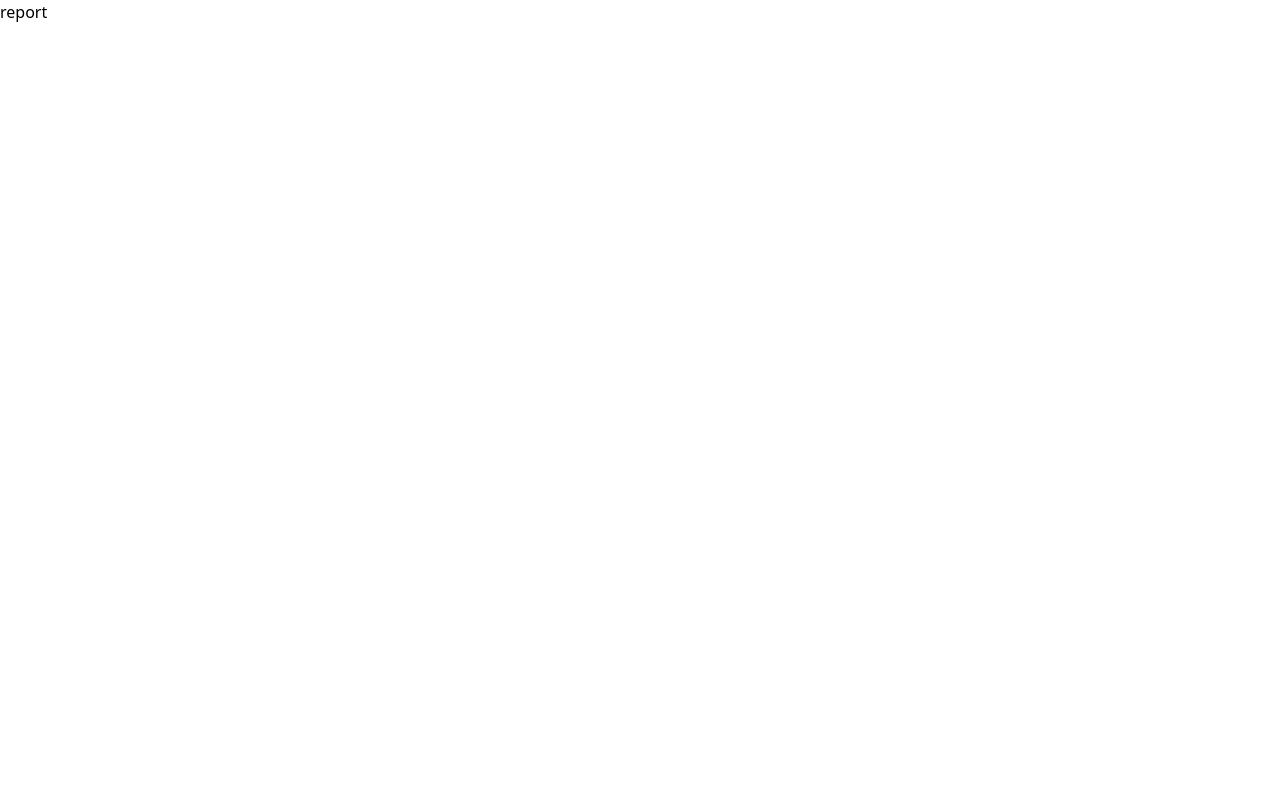
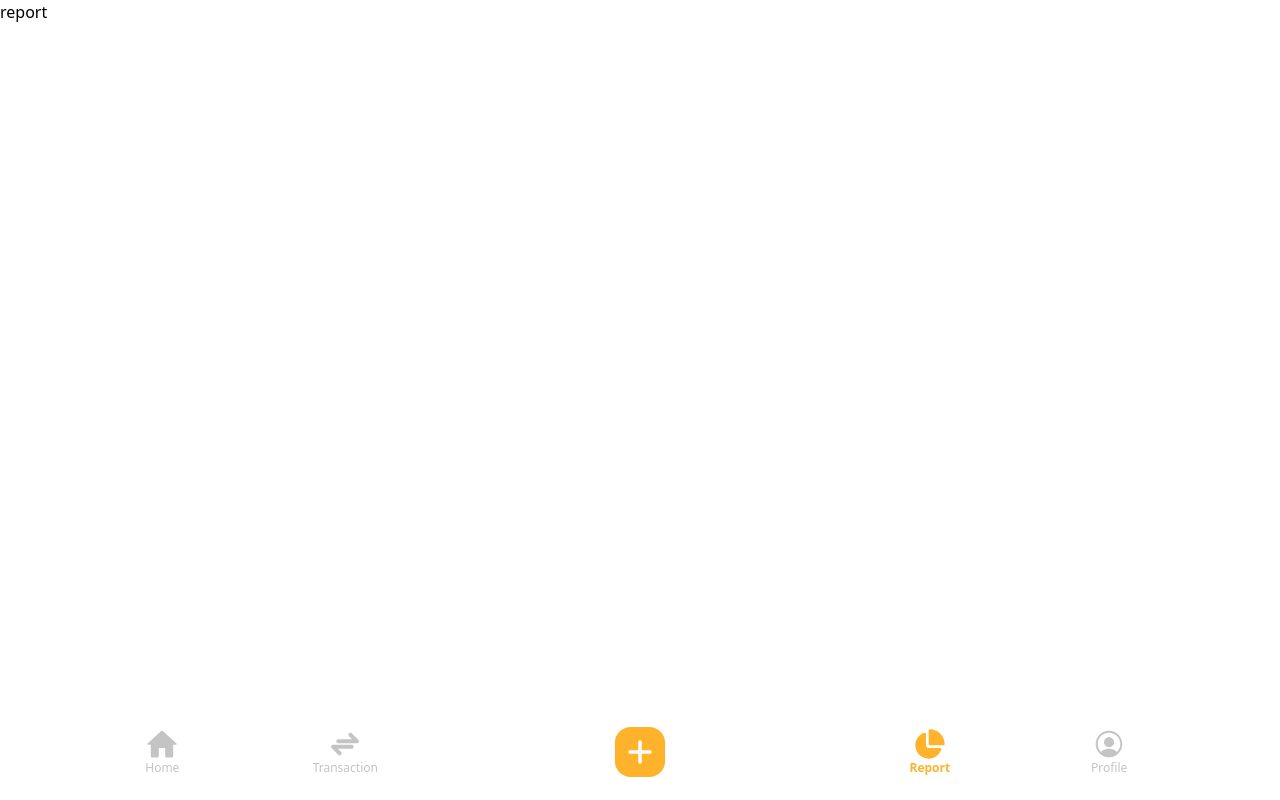
Before and after one commit to popcari/react-exenpse-tracker-v2, a React (Vite) app in the folder expense_tracker_app/: page /app/report in a window 1280 px wide. Built offline with nearby package versions, Linux system fonts and the light colour scheme.

Commit message:
[ add ] - footer

```diff
--- a/expense_tracker_app/src/App.jsx
+++ b/expense_tracker_app/src/App.jsx
@@ -4,6 +4,9 @@ import { Routes, Route } from "react-router-dom"
 import Home from "./views/Home"
 import Transaction from "./views/Transaction"
 import Report from "./views/Report"
+
+// layout
+import Footer from "./Layout/Footer"
 
 export default function App() {
 	return (
@@ -15,6 +18,7 @@ export default function App() {
 				<Route path='report' element={<Report />} />
 				{/* Thêm các route con khác tại đây nếu cần */}
 			</Routes>
+			<Footer />
 		</div>
 	)
 }
--- /dev/null
+++ b/expense_tracker_app/src/Layout/Footer.jsx
@@ -0,0 +1,205 @@
+// import { useEffect } from "react"
+import { useLocation, useNavigate } from "react-router-dom"
+
+export default function Footer() {
+	const location = useLocation()
+	const navigate = useNavigate()
+	const applyColor = (route, type) => {
+		if (type === "route") {
+			return location.pathname === route
+				? "text-[#FFB22C] font-semibold"
+				: "text-[#c4c4c4]"
+		} else {
+			return location.pathname === route ? "#FFB22C" : "#c4c4c4"
+		}
+	}
+
+	const handleChangeRoute = (route) => {
+		if (!route) return
+		navigate(route)
+	}
+
+	return (
+		<div className='footer fixed bottom-0 left-0 right-0 bg-white h-[70px] tablet:h-24 rounded-t-xl'>
+			<div className='footer__container flex gap-1 w-full h-full p-1 tablet:p-3'>
+				<div className='left w-2/5 h-full flex items-center justify-evenly'>
+					<div
+						className='flex flex-col items-center'
+						onClick={() => handleChangeRoute("/app/home")}
+					>
+						<svg
+							width='32px'
+							height='32px'
+							viewBox='0 0 20 17'
+							version='1.1'
+							xmlns='http://www.w3.org/2000/svg'
+							xmlnsXlink='http://www.w3.org/1999/xlink'
+						>
+							<g
+								id='Icons'
+								stroke='none'
+								strokeWidth='1'
+								fill='none'
+								fillRule='evenodd'
+							>
+								<g id='Rounded' transform='translate(-816.000000, -289.000000)'>
+									<g id='Action' transform='translate(100.000000, 100.000000)'>
+										<g
+											id='-Round-/-Action-//app-home'
+											transform='translate(714.000000, 186.000000)'
+										>
+											<g transform='translate(0.000000, 0.000000)'>
+												<polygon
+													id='Path'
+													points='0 0 24 0 24 24 0 24'
+												></polygon>
+												<path
+													d='M10,19 L10,14 L14,14 L14,19 C14,19.55 14.45,20 15,20 L18,20 C18.55,20 19,19.55 19,19 L19,12 L20.7,12 C21.16,12 21.38,11.43 21.03,11.13 L12.67,3.6 C12.29,3.26 11.71,3.26 11.33,3.6 L2.97,11.13 C2.63,11.43 2.84,12 3.3,12 L5,12 L5,19 C5,19.55 5.45,20 6,20 L9,20 C9.55,20 10,19.55 10,19 Z'
+													id='🔹Icon-Color'
+													fill={applyColor("/app/home", "fill")}
+												></path>
+											</g>
+										</g>
+									</g>
+								</g>
+							</g>
+						</svg>
+						<p className={`text-xs ${applyColor("/app/home", "route")}`}>
+							Home
+						</p>
+					</div>
+					<div
+						className='flex flex-col items-center'
+						onClick={() => handleChangeRoute("/app/transaction")}
+					>
+						<svg
+							fill={applyColor("/app/transaction", "fill")}
+							width='32px'
+							height='32px'
+							viewBox='0 0 24.00 24.00'
+							xmlns='http://www.w3.org/2000/svg'
+							stroke='#c4c4c4'
+						>
+							<g id='SVGRepo_bgCarrier' strokeWidth='0'></g>
+							<g
+								id='SVGRepo_tracerCarrier'
+								strokeLinecap='round'
+								strokeLinejoin='round'
+								stroke='#CCCCCC'
+								strokeWidth='0.288'
+							></g>
+							<g id='SVGRepo_iconCarrier'>
+								{" "}
+								<path d='M17.0020048,13 C17.5542895,13 18.0020048,13.4477153 18.0020048,14 C18.0020048,14.5128358 17.6159646,14.9355072 17.1186259,14.9932723 L17.0020048,15 L5.41700475,15 L8.70911154,18.2928932 C9.0695955,18.6533772 9.09732503,19.2206082 8.79230014,19.6128994 L8.70911154,19.7071068 C8.34862757,20.0675907 7.78139652,20.0953203 7.38910531,19.7902954 L7.29489797,19.7071068 L2.29489797,14.7071068 C1.69232289,14.1045317 2.07433707,13.0928192 2.88837381,13.0059833 L3.00200475,13 L17.0020048,13 Z M16.6128994,4.20970461 L16.7071068,4.29289322 L21.7071068,9.29289322 C22.3096819,9.8954683 21.9276677,10.9071808 21.1136309,10.9940167 L21,11 L7,11 C6.44771525,11 6,10.5522847 6,10 C6,9.48716416 6.38604019,9.06449284 6.88337887,9.00672773 L7,9 L18.585,9 L15.2928932,5.70710678 C14.9324093,5.34662282 14.9046797,4.77939176 15.2097046,4.38710056 L15.2928932,4.29289322 C15.6533772,3.93240926 16.2206082,3.90467972 16.6128994,4.20970461 Z'></path>{" "}
+							</g>
+						</svg>
+						<p className={`text-xs ${applyColor("/app/transaction", "route")}`}>
+							Transaction
+						</p>
+					</div>
+				</div>
+				<div className='middle w-1/5 h-full flex items-center justify-center'>
+					<svg
+						width='56px'
+						height='56px'
+						viewBox='0 0 24 24'
+						fill='none'
+						xmlns='http://www.w3.org/2000/svg'
+					>
+						<g id='SVGRepo_bgCarrier' strokeWidth='0'></g>
+						<g
+							id='SVGRepo_tracerCarrier'
+							strokeLinecap='round'
+							strokeLinejoin='round'
+						></g>
+						<g id='SVGRepo_iconCarrier'>
+							{" "}
+							<g id='style=fill'>
+								{" "}
+								<g id='add-box'>
+									{" "}
+									<path
+										id='Subtract'
+										fillRule='evenodd'
+										clipRule='evenodd'
+										d='M1.25 8C1.25 4.27208 4.27208 1.25 8 1.25L16 1.25C19.7279 1.25 22.75 4.27208 22.75 8L22.75 16C22.75 19.7279 19.7279 22.75 16 22.75L8 22.75C4.27208 22.75 1.25 19.7279 1.25 16L1.25 8ZM12 7.00737C12.4142 7.00737 12.75 7.34316 12.75 7.75737L12.75 11.25L16.25 11.25C16.6642 11.25 17 11.5858 17 12C17 12.4142 16.6642 12.75 16.25 12.75L12.75 12.75L12.75 16.2426C12.75 16.6568 12.4142 16.9926 12 16.9926C11.5857 16.9926 11.25 16.6568 11.25 16.2426L11.25 12.75L7.76476 12.7499C7.35055 12.7499 7.01476 12.4142 7.01476 11.9999C7.01477 11.5857 7.35055 11.2499 7.76477 11.2499L11.25 11.25L11.25 7.75737C11.25 7.34315 11.5858 7.00737 12 7.00737Z'
+										fill='#FFB22C'
+									></path>{" "}
+								</g>{" "}
+							</g>{" "}
+						</g>
+					</svg>
+				</div>
+				<div className='right w-2/5 h-full flex justify-evenly items-center'>
+					<div
+						className='flex flex-col items-center'
+						onClick={() => handleChangeRoute("/app/report")}
+					>
+						<svg
+							width='32px'
+							height='32px'
+							viewBox='0 0 24 24'
+							fill='none'
+							xmlns='http://www.w3.org/2000/svg'
+						>
+							<g id='SVGRepo_bgCarrier' strokeWidth='0'></g>
+							<g
+								id='SVGRepo_tracerCarrier'
+								strokeLinecap='round'
+								strokeLinejoin='round'
+							></g>
+							<g id='SVGRepo_iconCarrier'>
+								{" "}
+								<path
+									d='M12 1C11.7348 1 11.4804 1.10536 11.2929 1.29289C11.1054 1.48043 11 1.73478 11 2V12C11 12.5523 11.4477 13 12 13H22C22.5523 13 23 12.5523 23 12C23 10.5555 22.7155 9.12506 22.1627 7.79048C21.6099 6.4559 20.7996 5.24327 19.7782 4.22183C18.7567 3.20038 17.5441 2.39013 16.2095 1.83733C14.8749 1.28452 13.4445 1 12 1Z'
+									fill={applyColor("/app/report", "fill")}
+								></path>{" "}
+								<path
+									d='M9 4.51209C9 4.18747 8.84243 3.88305 8.57739 3.69562C8.31235 3.50819 7.97282 3.46107 7.66675 3.56925C3.78413 4.94156 1 8.64435 1 13C1 18.5228 5.47715 23 11 23C15.3556 23 19.0584 20.2158 20.4307 16.3332C20.5389 16.0272 20.4918 15.6876 20.3044 15.4226C20.1169 15.1575 19.8125 15 19.4879 15H11C9.89543 15 9 14.1045 9 13V4.51209Z'
+									fill={applyColor("/app/report", "fill")}
+								></path>{" "}
+							</g>
+						</svg>
+						<p className={`text-xs ${applyColor("/app/report", "route")}`}>
+							Report
+						</p>
+					</div>
+					<div
+						className='flex flex-col items-center'
+						onClick={() => handleChangeRoute("/app/profile")}
+					>
+						<svg
+							width='32px'
+							height='32px'
+							viewBox='0 0 24.00 24.00'
+							fill='none'
+							xmlns='http://www.w3.org/2000/svg'
+							stroke=''
+						>
+							<g id='SVGRepo_bgCarrier' strokeWidth='0'></g>
+							<g
+								id='SVGRepo_tracerCarrier'
+								strokeLinecap='round'
+								strokeLinejoin='round'
+							></g>
+							<g id='SVGRepo_iconCarrier'>
+								{" "}
+								<path
+									d='M22 12C22 6.49 17.51 2 12 2C6.49 2 2 6.49 2 12C2 14.9 3.25 17.51 5.23 19.34C5.23 19.35 5.23 19.35 5.22 19.36C5.32 19.46 5.44 19.54 5.54 19.63C5.6 19.68 5.65 19.73 5.71 19.77C5.89 19.92 6.09 20.06 6.28 20.2C6.35 20.25 6.41 20.29 6.48 20.34C6.67 20.47 6.87 20.59 7.08 20.7C7.15 20.74 7.23 20.79 7.3 20.83C7.5 20.94 7.71 21.04 7.93 21.13C8.01 21.17 8.09 21.21 8.17 21.24C8.39 21.33 8.61 21.41 8.83 21.48C8.91 21.51 8.99 21.54 9.07 21.56C9.31 21.63 9.55 21.69 9.79 21.75C9.86 21.77 9.93 21.79 10.01 21.8C10.29 21.86 10.57 21.9 10.86 21.93C10.9 21.93 10.94 21.94 10.98 21.95C11.32 21.98 11.66 22 12 22C12.34 22 12.68 21.98 13.01 21.95C13.05 21.95 13.09 21.94 13.13 21.93C13.42 21.9 13.7 21.86 13.98 21.8C14.05 21.79 14.12 21.76 14.2 21.75C14.44 21.69 14.69 21.64 14.92 21.56C15 21.53 15.08 21.5 15.16 21.48C15.38 21.4 15.61 21.33 15.82 21.24C15.9 21.21 15.98 21.17 16.06 21.13C16.27 21.04 16.48 20.94 16.69 20.83C16.77 20.79 16.84 20.74 16.91 20.7C17.11 20.58 17.31 20.47 17.51 20.34C17.58 20.3 17.64 20.25 17.71 20.2C17.91 20.06 18.1 19.92 18.28 19.77C18.34 19.72 18.39 19.67 18.45 19.63C18.56 19.54 18.67 19.45 18.77 19.36C18.77 19.35 18.77 19.35 18.76 19.34C20.75 17.51 22 14.9 22 12ZM16.94 16.97C14.23 15.15 9.79 15.15 7.06 16.97C6.62 17.26 6.26 17.6 5.96 17.97C4.44 16.43 3.5 14.32 3.5 12C3.5 7.31 7.31 3.5 12 3.5C16.69 3.5 20.5 7.31 20.5 12C20.5 14.32 19.56 16.43 18.04 17.97C17.75 17.6 17.38 17.26 16.94 16.97Z'
+									fill={applyColor("/app/profile", "fill")}
+								></path>{" "}
+								<path
+									d='M12 6.92969C9.93 6.92969 8.25 8.60969 8.25 10.6797C8.25 12.7097 9.84 14.3597 11.95 14.4197C11.98 14.4197 12.02 14.4197 12.04 14.4197C12.06 14.4197 12.09 14.4197 12.11 14.4197C12.12 14.4197 12.13 14.4197 12.13 14.4197C14.15 14.3497 15.74 12.7097 15.75 10.6797C15.75 8.60969 14.07 6.92969 12 6.92969Z'
+									fill={applyColor("/app/profile", "fill")}
+								></path>{" "}
+							</g>
+						</svg>
+						<p className={`text-xs ${applyColor("/app/profile", "route")}`}>
+							Profile
+						</p>
+					</div>
+				</div>
+			</div>
+		</div>
+	)
+}
--- a/expense_tracker_app/src/views/Home.jsx
+++ b/expense_tracker_app/src/views/Home.jsx
@@ -3,18 +3,18 @@ import { useState, useEffect } from "react"
 import { CURRENCY } from "../constants/constant"
 
 export default function Home() {
-	const [hello, setHello] = useState("ff")
-
 	useEffect(() => {
 		setTimeout(() => {
-			setHello("dcmm")
+			// setHello("dcmm")
 		}, 2000)
 	}, [])
 
 	return (
 		<>
-			<div>{hello}</div>
-			<div>{CURRENCY}</div>
+			<div
+				id='home'
+				className='home overflow-x-hidden w-screen h-screen bg-[#FFD18E]'
+			></div>
 		</>
 	)
 }
--- a/expense_tracker_app/src/views/Start.jsx
+++ b/expense_tracker_app/src/views/Start.jsx
@@ -12,7 +12,7 @@ export default function Start() {
 	const user = useSelector((state) => state.user.user)
 
 	const [isReady, setIsReady] = useState(false)
-	const startTitle = "Your expense tracker"
+	const startTitle = "Expensify"
 	const inputRef = useRef(null)
 
 	function onStartBtnClick() {
@@ -38,10 +38,10 @@ export default function Start() {
 
 	return (
 		<div id='start' className='flex justify-center items-center relative'>
-			<div className='form__container rounded-xl shadow-xl bg-white mobile:w-[400px] tablet:w-[600px] laptop:w-[700px] mobile:p-5 tablet:p-6'>
+			<div className='form__container rounded-xl shadow-xl bg-white mobile:w-[400px] tablet:w-[600px] laptop:w-[700px] mobile:p-5 tablet:p-6 w-[340px]'>
 				<form className='mobile:mb-4 tablet:mb-6 p-4'>
 					<div className='title p-4 flex flex-col gap-2 items-center mobile:mb-5 tablet:mb-8'>
-						<img src='/img/expensify.png' className='w-20' alt='' />
+						<img src='/img/expensify.svg' className='w-20' alt='' />
 						<p className='text-2xl font-semibold'>{startTitle}</p>
 					</div>
 					<input
@@ -73,7 +73,7 @@ export default function Start() {
 				<div className='p-4 w-full h-full flex flex-col items-center justify-center'>
 					<p className='text-3xl leading-5 mb-4'>
 						{`Hello `}
-						<span className='text-[#FF8225]'>{user}</span>
+						<span className='text-[#FF8225] font-semibold'>{user}</span>
 					</p>
 					<p className='text-md' onClick={handleStartApp}>
 						<button className='submit-btn w-full p-3 text-xl transition-all duration-300 hover:opacity-90'>
```
Also changed, not shown: expense_tracker_app/public/img/expensify.svg (added).
